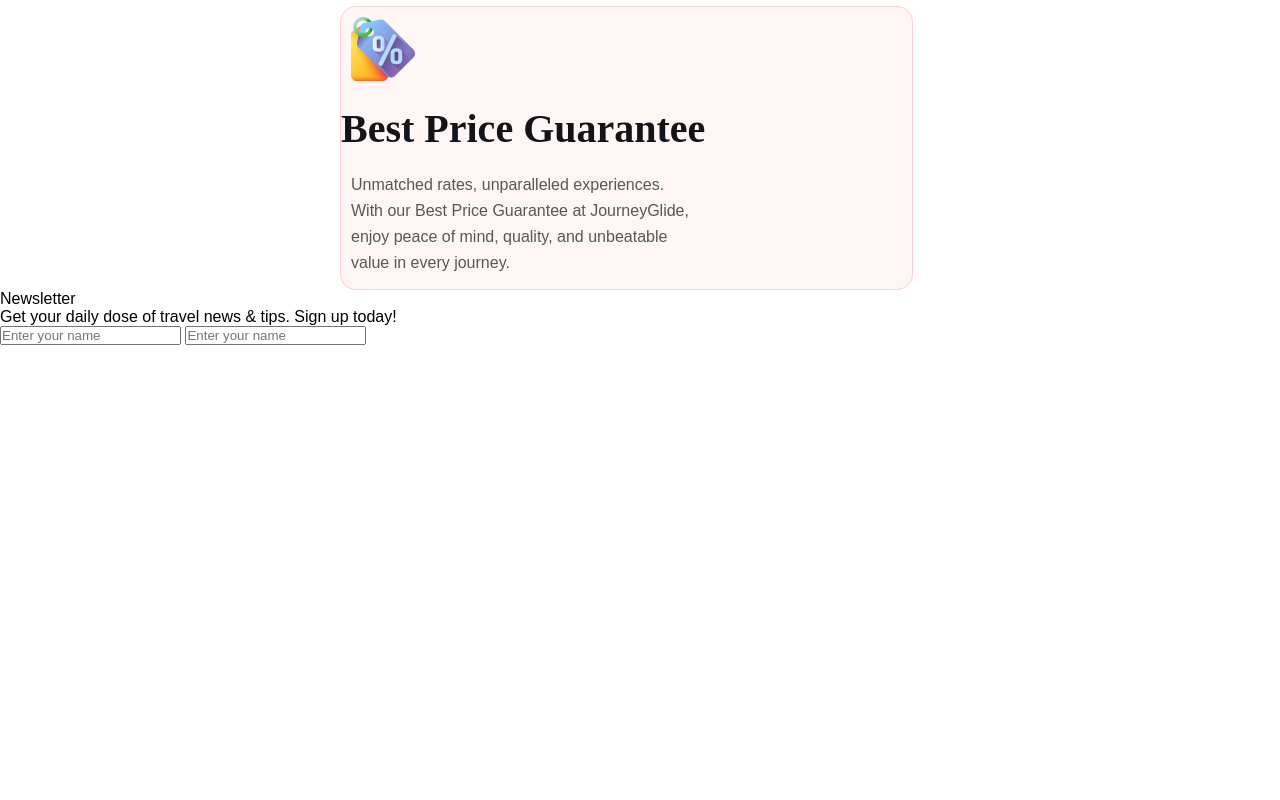
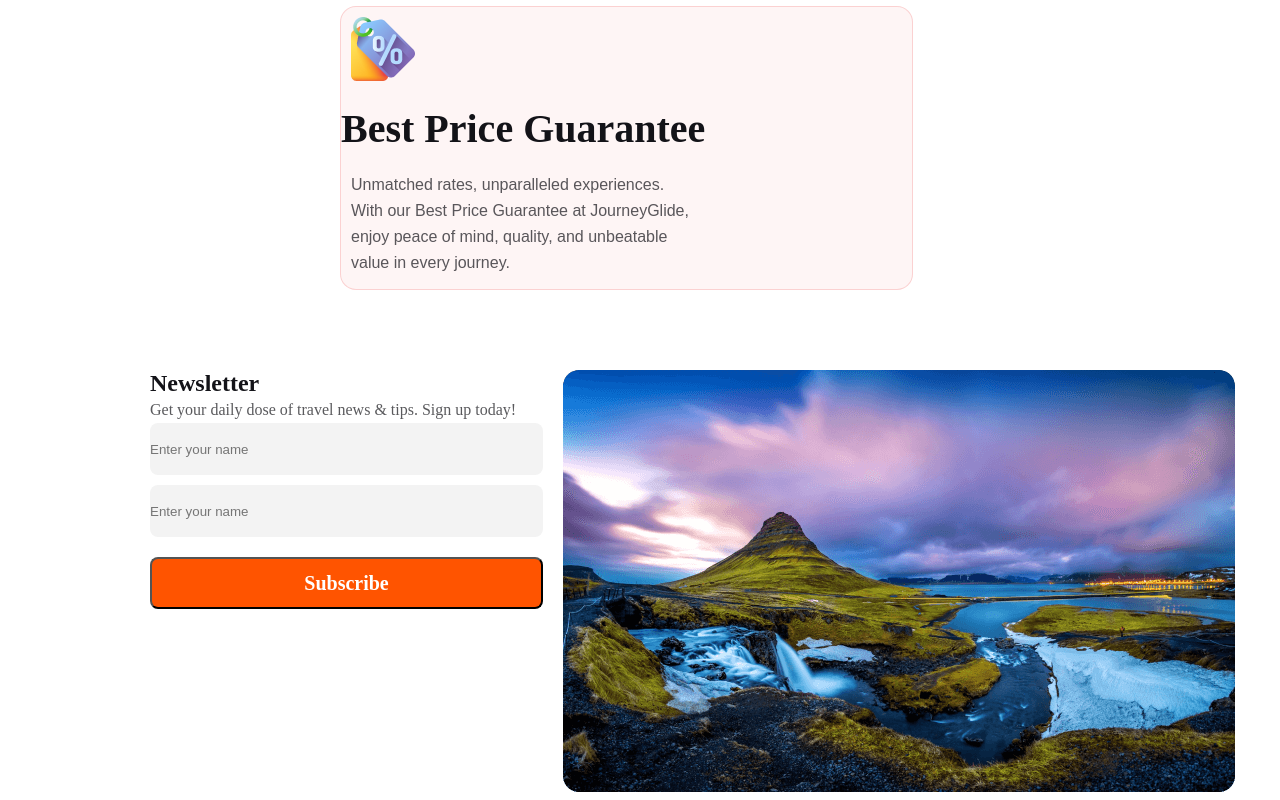
Before and after one commit to mahin275/JourneyGlide-Assign2, a plain HTML site: page index.html in a window 1280 px wide. Shown: the part 3120-3920 px from the top of the page. Before the commit the page ends 3465 px from the top, so only its background shows below. Drawn offline with Linux system fonts and the light colour scheme.

Commit message:
body update3

```diff
--- a/index.css
+++ b/index.css
@@ -514,6 +514,66 @@
 border: 1px solid rgba(233, 68, 68, 0.20);
 background: rgba(233, 68, 68, 0.05);
 }
+
+.Newsletter{
+    color: #131318;
+    font-family: Mulish;
+    font-size: 24px;
+    font-style: normal;
+    font-weight: 800;
+    line-height: normal;
+}
+.Newsletter-p{
+    color: #5A5A5D;
+    font-family: Mulish;
+    font-size: 16px;
+    font-style: normal;
+    font-weight: 400;
+    line-height: 26px; /* 162.5% */
+}
+.input-table1{
+    border: none;
+    width: 393px;
+    height: 52px;
+    flex-shrink: 0;
+    border-radius: 8px;
+    background: rgba(19, 19, 24, 0.05);
+}
+.input-table2{
+    margin-top: 10px;
+    border: none;
+    width: 393px;
+    height: 52px;
+    flex-shrink: 0;
+    border-radius: 8px;
+    background: rgba(19, 19, 24, 0.05);
+}
+.btn3{
+margin-top: 20px;
+    border-radius: 8px;
+background: #FF5400;
+width: 393px;
+height: 52px;
+flex-shrink: 0;
+color: #FFF;
+text-align: center;
+font-family: Mulish;
+font-size: 20px;
+font-style: normal;
+font-weight: 800;
+line-height: normal;
+}
+.body-container9-item{
+
+  gap: 20px;
+    display: flex;
+    margin-left: 100px;
+    margin-top: 30px;
+    padding: 50px;
+    width: 80%;
+height: 60vh;
+background: #FFF;
+}
 @media(max-width: 600px) {
     .logo{
         position: relative;
@@ -743,4 +803,21 @@
         position: relative;
         right: 270px;
        }
+       .news{
+        position: relative;
+        right: 130px;
+       }
+       .body-container9-item{
+        width: 70%;
+       flex-direction: column;
+       margin-right: 40px;
+       }
+       .body-img{
+        width: 20%;
+        margin-top: 40px;
+        position: relative;
+        right: 140px;
+      background-size: cover;
+
+       }
 }
--- a/index.html
+++ b/index.html
@@ -113,11 +113,17 @@
         <p class="style12">Unmatched rates, unparalleled experiences. With our Best Price Guarantee at JourneyGlide, enjoy peace of mind, quality, and unbeatable value in every journey.</p>
     </div>
     <div>
-        <div>
+        <div class="body-container9-item">
+           <div class="news">
             <p class="Newsletter">Newsletter</p>
             <p class="Newsletter-p">Get your daily dose of travel news & tips. Sign up today!</p>
             <input class="input-table1" type="text" name="fname" placeholder="Enter your name">
             <input class="input-table2" type="text" name="fname" placeholder="Enter your name">
+            <div><button class="btn3"><span class="">Subscribe</span></button>
+           </div>
+
+        </div>
+        <div class="body-img"><img src="Images/Rectangle 8 (1).png" alt=""></div>
         </div>
     </div>
 </body>
```
